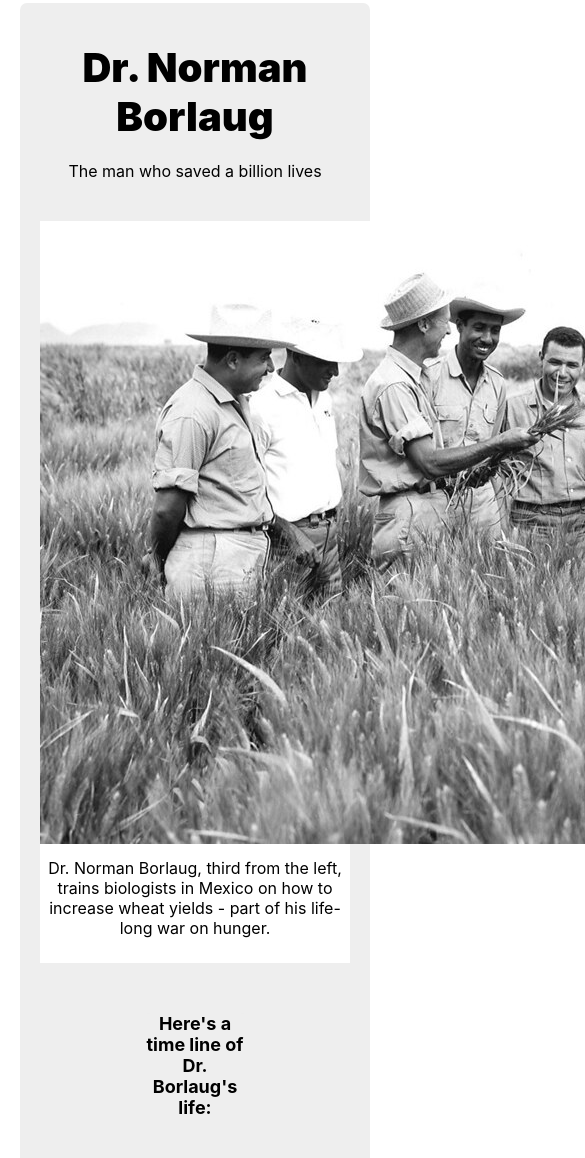
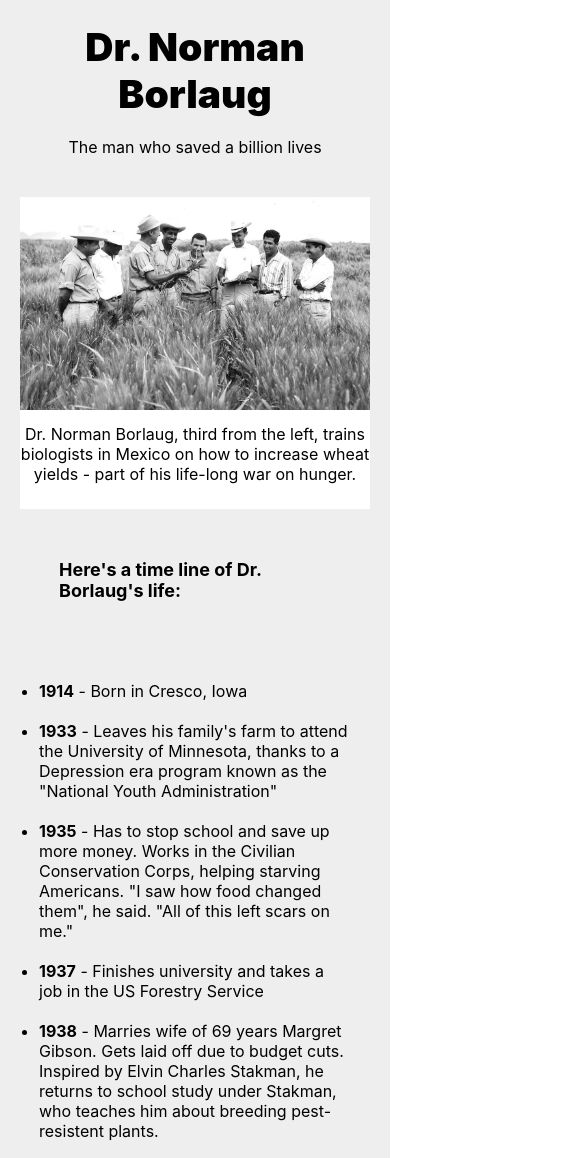
Before and after one commit to tariqul10765/Tribute_page, a plain HTML site: page index.html in a window 390 px wide. Shown: the part 17-1175 px from the top of the page, 585 px wide, since content can reach past the window. Drawn offline with Linux system fonts and the light colour scheme.

Commit message:
responsive

```diff
--- a/style.css
+++ b/style.css
@@ -26,12 +26,16 @@ main{
     background-color: white;
     text-align: center;
 }
+main img{
+    max-width: 100%;
+    height: auto;
+}
 main p{
     padding: 10px 0px 25px 0px;
 }
 
 footer .container{
-    width: 30%;
+    max-width: 550px;
     margin: auto;
     margin-bottom: 30px;
 }
@@ -48,8 +52,41 @@ footer ul li{
 }
 footer .container p{
     text-align: left;
+
 }
 footer h2{
+    text-align: left;
     font-size: 18px;
-    padding-bottom: 30px;
+    padding: 0px 20px 30px 20px;
 }
+
+@media (max-width:1199px) and (min-width: 992px){
+
+}
+@media (max-width:991px) and (min-width: 768px){
+
+}
+@media (max-width:767px) and (min-width: 576px){
+    footer .container{
+        max-width: 450px;
+        margin: auto;
+        margin-bottom: 30px;
+    }
+}
+@media (max-width:575px){
+    header h1{
+        font-size: 10vw;
+        font-weight: 900;
+        margin-bottom: 20px;
+    }
+    .container{
+        border-radius: 7px;
+        margin: 0px;
+        background-color: #eeeeee;
+    }
+    footer .container{
+        padding: 0% 10%;
+        margin: auto;
+        margin-bottom: 30px;
+    }
+}
```
